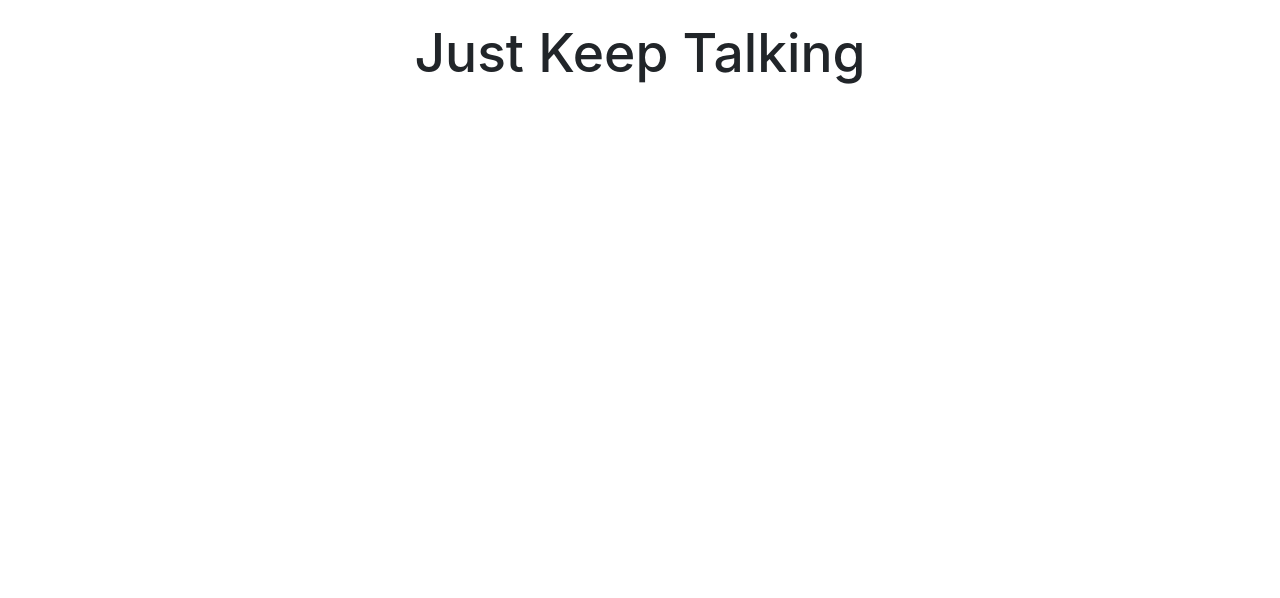
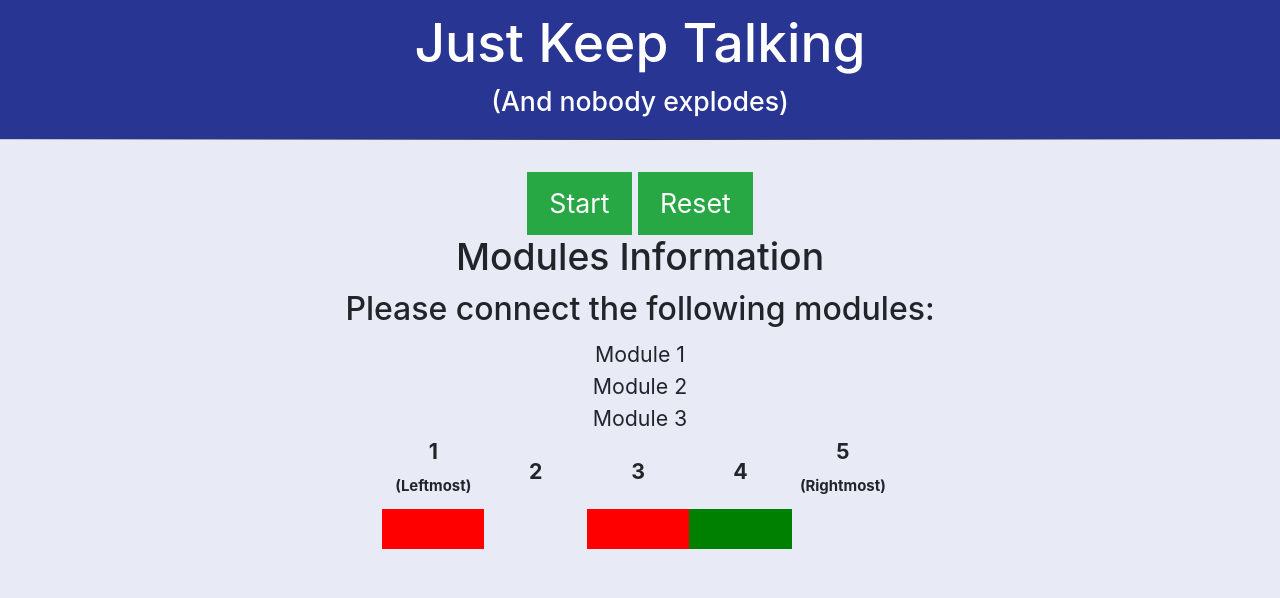
Before and after one commit to ShirRaj/KeepTalkingAndNobodyExpoldes, a Flask app: page / in a window 1280 px wide. Shown: the top 598 px of the page. Run offline with Flask 2, Linux system fonts and the light colour scheme; lists and menus that the app fills with data are empty; some libraries are stand-ins or nearby versions.

Commit message:
Basic UI

```diff
--- a/rpi/webserver/main.py
+++ b/rpi/webserver/main.py
@@ -1,10 +1,31 @@
-from flask import Flask, url_for, render_template
+from flask import Flask, url_for, render_template, redirect
 
 app = Flask(__name__)
 
 with app.test_request_context():
     url_for('static', filename="*")
 
+
 @app.route('/')
 def index():
-    return render_template('index.html')
+    return render_template('index.html', wires=['red', None, 'red', 'green', None], ready=True, started=True)
+
+
+@app.route('/start')
+def start_time_route():
+    start_time()
+    return redirect('/')
+
+
+@app.route('/reset')
+def reset_game_route():
+    reset_game()
+    return redirect('/')
+
+
+def start_time():
+    print "Starting time"
+
+
+def reset_game():
+    print "Resetting game"
--- a/rpi/webserver/static/css/main.css
+++ b/rpi/webserver/static/css/main.css
@@ -3,9 +3,31 @@
 }
 
 body{
-    padding: 1rem;
+    /*padding: 1rem;*/
+    background-color: #e8eaf6;
 }
 
-h1{
-    text-align: center;
+
+.header{
+    padding: 0.5em;
+    color: white;
+    background-color: #283593;
 }
+
+hr.style {
+    border: 0;
+    height: 1px;
+    margin: 0;
+    padding: 0;
+    background: #333;
+    background-image: linear-gradient(to right, #ccc, #333, #ccc);
+}
+
+content{
+    padding: 1em;
+    margin: 1em;
+}
+
+.btn{
+    border-radius: 0;
+}
--- /dev/null
+++ b/rpi/webserver/static/css/wires.css
@@ -0,0 +1,28 @@
+.cell{
+    height: 5vh;
+    min-width: 8vw;
+}
+
+label.comment{
+    font-size: 0.7em;
+}
+
+.red{
+    background-color: red;
+}
+
+.yellow{
+    background-color: yellow;
+}
+
+.green{
+    background-color: green;
+}
+
+.black{
+    background-color: black;
+}
+
+.white{
+    background-color: white;
+}
--- a/rpi/webserver/templates/index.html
+++ b/rpi/webserver/templates/index.html
@@ -4,14 +4,52 @@
     <meta charset="UTF-8">
     <title>Just keep talking</title>
 
+    <meta http-equiv="refresh" content="2">
+
     <link rel="stylesheet" type="text/css" href="/static/css/bootstrap.css">
     <link rel="stylesheet" type="text/css" href="/static/css/main.css">
+    <link rel="stylesheet" type="text/css" href="/static/css/wires.css">
 
     <script src="/static/js/jquery-3.3.1.min.js"></script>
     <script src="/static/js/bootstrap.js"></script>
 
 </head>
 <body>
-<h1>Just Keep Talking</h1>
+<div class="text-center header">
+    <h1>Just Keep Talking</h1>
+    <h5>(And nobody explodes)</h5>
+</div>
+
+<hr class="style">
+
+<content>
+    <div class="text-center">
+        {% if ready %}
+            <a href="/start" class="btn btn-success btn-lg">Start</a>
+        {% endif %}
+
+        {% if started %}
+            <a href="/reset" class="btn btn-success btn-lg">Reset</a>
+        {% endif %}
+    </div>
+
+    <div class="text-center">
+        <h3>Modules Information</h3>
+        <h4>Please connect the following modules:</h4>
+        Module 1
+        <br>
+        Module 2
+        <br>
+        Module 3
+    </div>
+
+    <div class="row justify-content-center">
+        <div class="col-5">
+            {% include "wires.html" %}
+        </div>
+    </div>
+</content>
+
+
 </body>
 </html>
--- /dev/null
+++ b/rpi/webserver/templates/wires.html
@@ -0,0 +1,14 @@
+<table>
+    <tr class="text-center">
+        <th>1 <br> <label class="comment">(Leftmost)</label></th>
+        <th>2</th>
+        <th>3</th>
+        <th>4</th>
+        <th>5 <br> <label class="comment">(Rightmost)</label></th>
+    </tr>
+    <tr>
+        {% for wire in wires %}
+            <td class="cell {{ wire }}"></td>
+        {% endfor %}
+    </tr>
+</table>
```
